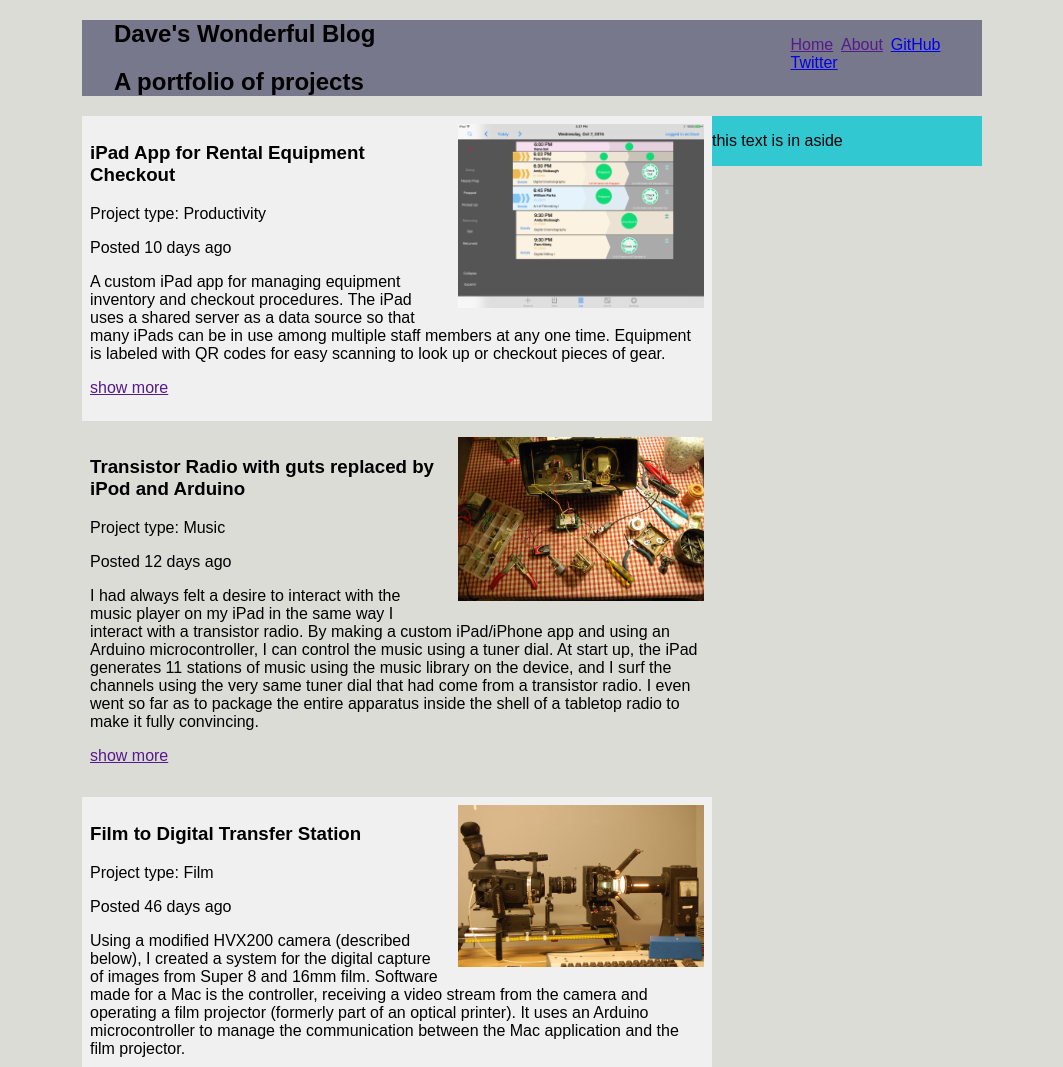
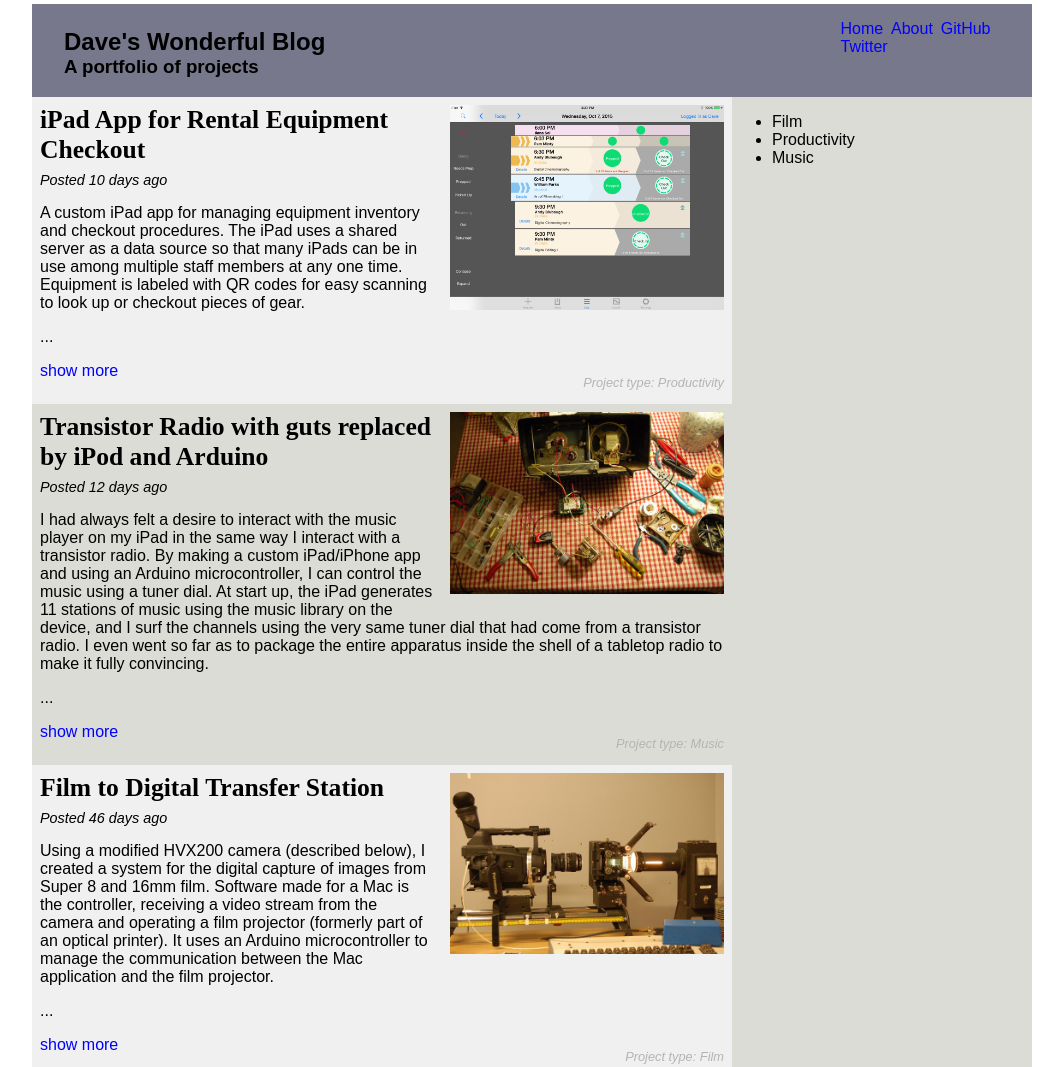
Before and after one commit to billyham/code-blog, a plain HTML site: page index.html in a window 1280 px wide. Shown: the top 1067 px of the page, without its empty margins (108-1171 px from the left). Drawn offline with nearby package versions, Linux system fonts and the light colour scheme.

Commit message:
Stretch goals for clas 6 assignment complete, downloads and caches data in localStorage. Will refresh data on page reload if the remove source file has chanaged. Some changes to CSS structore and more RWD.

```diff
--- a/index.html
+++ b/index.html
@@ -6,6 +6,7 @@
   <link rel="stylesheet" href="styles/base.css">
   <link rel="stylesheet" href="styles/layout.css">
   <link rel="stylesheet" href="styles/module.css">
+  <link rel="stylesheet" href="styles/state.css">
   <link rel="stylesheet" href="styles/theme.css">
   <meta name="viewport" content="width=device-width">
 
@@ -17,12 +18,13 @@
       <img src="images/{{imageMain}}"></img>
       {{/if}}
       <h1>{{title}}</h1>
-      <p class="projectCategory" data-category="{{category}}">Project type: {{category}}</p>
-      <p>{{projectDate}}</p>
-      <p>{{body}}</p>
+      <p class="posting-date"><em>{{projectDate}}</em></p>
+      <p class="width_constrained">{{body}}</p>
       {{#if this.additionalText}}
+      <p>...</p>
       <a id="anchor-{{key}}" class="showMore" href="">show more</a>
       {{/if}}
+      <p class="projectCategory" data-category="{{category}}">Project type: {{category}}</p>
     </article>
     {{/each}}
   </script>
@@ -50,24 +52,29 @@
           </ul>
         </div>
 
-
         <header>
           <!-- Title goes here -->
-          <h1>Dave's Wonderful Blog</h1>
+          <h2>Dave's Wonderful Blog</h2>
           <!-- Subtitle goes here -->
-          <h2>A portfolio of projects</h2>
+          <h3>A portfolio of projects</h3>
         </header>
-
+      </nav>
 
       <div id="category-filter">
         <select id="categoryFilter">
           <option value="">__ Filter by category __</option>
         </select>
       </div>
-      </nav>
+
 
       <aside>
-        <p>this text is in aside</p>
+        <div>
+          <ul id="category-filter-list">
+            <li>Film</li>
+            <li>Productivity</li>
+            <li>Music</li>
+          </ul>
+        </div>
       </aside>
 
       <main>
@@ -91,6 +98,7 @@
         </section>
 
       </main>
+
       <footer>
         <hr />
           Copyright 2016, Dave Hanagan
--- a/scripts/main.js
+++ b/scripts/main.js
@@ -1,6 +1,6 @@
 
 // Set to true for testing Ajax
-var ignoreLocalData = true;
+var ignoreLocalData = false;
 
 // Initialize an arry of project objects
 var projects = [];
@@ -12,4 +12,4 @@ $('#about-section').hide();
 $('#mainNav').on('click', 'ul', navHandler);
 
 // Load project data from source into an array
-retrieveDataFromSource();
+retrieveETagFromSource();
--- a/scripts/project.js
+++ b/scripts/project.js
@@ -47,46 +47,11 @@ Project.prototype.toHtml = function(){
   $('#home-section').append(theCompiledHtml);
 };
 
+// If local data exists, load it immediately
+// Get remote ETag
+function retrieveETagFromSource(){
 
-function retrieveDataFromSource(){
-
-  var pullRemoteDataBool = false;
-  var eTagValue = null;
-
-  // Always get the remote ETag
-  $.ajax({url:'data/projectData.json'}, {method:'HEAD'}).done(function(data, message , xhr){
-    eTagValue = xhr.getResponseHeader('ETag');
-  });
-
-  // Check if rawData and eTag exists locally
-  var localDataExistBool = false;
-  var localETagExistBool = false;
-  if (localStorage.rawData){localDataExistBool = true;}
-  if (localStorage.etag){ localETagExistBool = true;}
-
-
-  // If no local eTag exists, get it and save it
-  if (!localETagExistBool){
-    // Save eTag in cache
-    localStorage.setItem('eTag', eTagValue);
-  }
-
-
-  // Compare HEAD of data source with local storage
-
-  // Could be from local storage or server
-  if (localStorage.rawData && !ignoreLocalData){
-
-
-
-    // Load fresh data if local is older than data source
-
-    // Otherwise, use local data
-
-
-
-    console.log('using local data');
-
+  if(localStorage.rawData && !ignoreLocalData){
     // Objectify the localStorage string
     var dataObject = JSON.parse(localStorage.rawData);
 
@@ -95,9 +60,47 @@ function retrieveDataFromSource(){
       arrayToReturn.push(dataObject[thisItem]);
     }
     initProjectsPage(arrayToReturn);
+  }
 
+  // Always get the remote ETag
+  $.ajax({url:'data/projectData.json'}, {method:'HEAD'}).done(function(data, message , xhr){
+    eTagValue = xhr.getResponseHeader('ETag');
+    retrieveDataFromSource(eTagValue);
+  });
+}
+
+// If (local ETag exists)
+//   If (remote Etag does NOT match local ETag),
+//     Get remote rawData, save ETag to local
+//   Else (if local data does NOT exist)
+//     Get remote rawData
+//   Otherwise exit with no action
+// Otherwise, get remote rawData, save ETag to local
+function retrieveDataFromSource(eTagValue){
+  if (localStorage.etag){
+    if (JSON.parse(localStorage.etag) !== eTagValue){
+      // Save the new eTag value into Local Storage
+      localStorage.setItem('etag', JSON.stringify(eTagValue));
+
+      // Download thew new Data, save it and display it
+      $.ajax({url:'data/projectData.json'})
+      .done(function(thisItem){downloadSuccessful(thisItem);})
+      .fail(function(thisItem){downloadFailure(thisItem);});
+
+    }else if(!localStorage.rawData){
+      // Download thew new Data, save it and display it
+      $.ajax({url:'data/projectData.json'})
+      .done(function(thisItem){downloadSuccessful(thisItem);})
+      .fail(function(thisItem){downloadFailure(thisItem);});
+
+    }else{
+      return;
+    }
   }else{
+    // Save the new eTag value into Local Storage
+    localStorage.setItem('etag', JSON.stringify(eTagValue));
 
+    // Download thew new Data, save it and display it
     $.ajax({url:'data/projectData.json'})
     .done(function(thisItem){downloadSuccessful(thisItem);})
     .fail(function(thisItem){downloadFailure(thisItem);});
@@ -105,6 +108,7 @@ function retrieveDataFromSource(){
 }
 
 function downloadSuccessful (dataObject){
+  console.log('retrieveDateFromSource gets data from the source');
   // Save data to localStorage
   localStorage.setItem('rawData', JSON.stringify(dataObject));
 
@@ -131,15 +135,19 @@ function showMoreHandler(e){
 
   // Determine if it should show more or less
   if ($(e.target).text() === 'show more'){
+    // Make sure body text is visible
+    $(e.target).prev().prev().addClass('show_despite_width');
     // The additional text
     var additionalText = $parentElement.attr('data-additionalText');
     // Add additional text to the preceding element
-    $(e.target).prev().after('<p>' + additionalText) + '</p>';
+    $(e.target).prev().html('<p>' + additionalText) + '</p>';
     // Change the <a> tag to show less
     $(e.target).text('show less');
   }else{
     // Remove the additional text
-    $(e.target).prev().remove();
+    $(e.target).prev().html('<p>...</p>');
+    // Allow body text to be invisible
+    $(e.target).prev().prev().removeClass('show_despite_width');
     // Change the <a> tag back to show more
     $(e.target).text('show more');
   }
--- a/styles/layout.css
+++ b/styles/layout.css
@@ -1,24 +1,34 @@
 /* Page */
+
 body {
-  background-color: rgb(220, 220, 215);
+  margin-top: -1em;  /* Whaaaaa?!!*/
+  padding: 0;
+  border: 0;
+}
+
+section {
+  margin-top: 0;
+}
+
+aside {
+  margin-top: 0;
 }
 
 div#top {
+  margin-top: 0;
 }
 
 div#centered {
   margin-left: auto;
   margin-right: auto;
-  max-width: 900px;
+  max-width: 1000px;
   /*width: 700px;*/
-  /*background-color: rgb(220, 220, 220);*/
 }
 
 aside{
   display: none;
   float: right;
   width: 0%;
-  background-color: rgb(50, 200, 210);
 }
 
 main{
@@ -48,7 +58,6 @@ main{
 }*/
 
 nav {
-  background-color: rgb(120, 120, 140);
   /*float: right;*/
   /*margin-left: auto;
   margin-right: auto;*/
@@ -65,11 +74,18 @@ nav {
 #navigation-bar-links{
   display: none;
   float: right;
+  margin-left: 0;
+  padding-left: 0;
 }
 
 #category-filter{
-  display: block;
-}
+  float: right;
+  padding: .5em;
+  }
+
+/*#categoryFilter{
+  float: right;
+}*/
 
 header {
   min-width: 320px;
@@ -78,6 +94,10 @@ header {
 
 li {
   font-family: sans-serif;
+
+}
+
+#navigation-bar-links li {
   display: inline;
   margin-left: 1%;
   margin-right: 1%;
@@ -88,6 +108,7 @@ footer {
   font-family: sans-serif;
   font-size: 80%;
   clear: left;
+  padding-bottom: 2em;
 }
 
 
@@ -108,7 +129,6 @@ footer {
     display: block;
     float: right;
     width: 30%;
-    background-color: rgb(50, 200, 210);
   }
 
   #category-filter {
@@ -118,5 +138,6 @@ footer {
   main{
     float: left;
     width: 70%;
+    margin-top: 0;
   }
 }
--- a/styles/module.css
+++ b/styles/module.css
@@ -4,21 +4,33 @@ article.projectArticle{
   padding-left: .5em;
   padding-right: .5em;
   padding-bottom: 1.5em;
-  margin-bottom: .5em;
-}
-
-.alternateColor{
-  background-color: rgb(240, 240, 240);
+  margin-bottom: 0;
+  margin-top: 0;
 }
 
 h1 {
-  font-family: sans-serif;
+  font-family: serif;
+  font-size: 160%;
+  margin-top: 0;
+  margin-bottom: 0;
 }
+
 h2 {
   font-family: sans-serif;
+  font-size: 150%;
+  padding-top: 1em;
+  margin-bottom: 0;
+}
+
+h3{
+  font-family: sans-serif;
+  padding-bottom: 1em;
+  margin-top: 0;
+  margin-bottom: 0;
 }
 
 p {
+  /*margin-top: 0;*/
   font-family: sans-serif;
 }
 
@@ -26,16 +38,39 @@ a {
   font-family: sans-serif;
 }
 
+.posting-date {
+  font-size: 90%;
+  margin-top: .5em;
+  margin-bottom: .5em;
+}
 /* Images*/
 img {
   min-width: 100%;
   max-width: 100%;
 }
 
+.projectCategory{
+  float: right;
+  font-size: 80%;
+  font-style: italic;
+}
+
+.width_constrained {
+  display: none;
+}
+
+.show_despite_width {
+  display: block;
+}
+
 /* For screens larger than 480px*/
 @media all and (min-width:480px){
 
-  img {
+.width_constrained {
+  display: block;
+}
+
+img {
     min-width: 40%;
     max-width: 40%;
     margin-left: 1em;
--- a/styles/theme.css
+++ b/styles/theme.css
@@ -0,0 +1,54 @@
+
+/* Basic Text color */
+p, h1, h2, h3, li, footer {
+  color: black;
+}
+
+
+a:link {
+  color: blue;
+  text-decoration: none;
+}
+
+a:visited {
+  color: blue;
+  text-decoration: none;
+}
+
+a:hover {
+  color: red;
+  text-decoration: none;
+}
+
+a:active {
+  color: red;
+  text-decoration: none;
+}
+
+/* Background */
+body {
+  background-color: rgb(255, 255, 255);
+}
+
+div#centered {
+  background-color: rgb(220, 220, 215);
+}
+
+/* Navigation */
+nav {
+  background-color: rgb(120, 120, 140);
+}
+
+/* Sidebar */
+/*aside {
+  background-color: rgb(50, 200, 210);
+}*/
+
+/* Project entries */
+.alternateColor{
+  background-color: rgb(240, 240, 240);
+}
+
+.projectCategory{
+  color: rgb(180, 180, 180);
+}
```
Also changed, not shown: styles/state.css (added, +13 -0 lines). Lines whose indentation alone changed are shown as unchanged.
